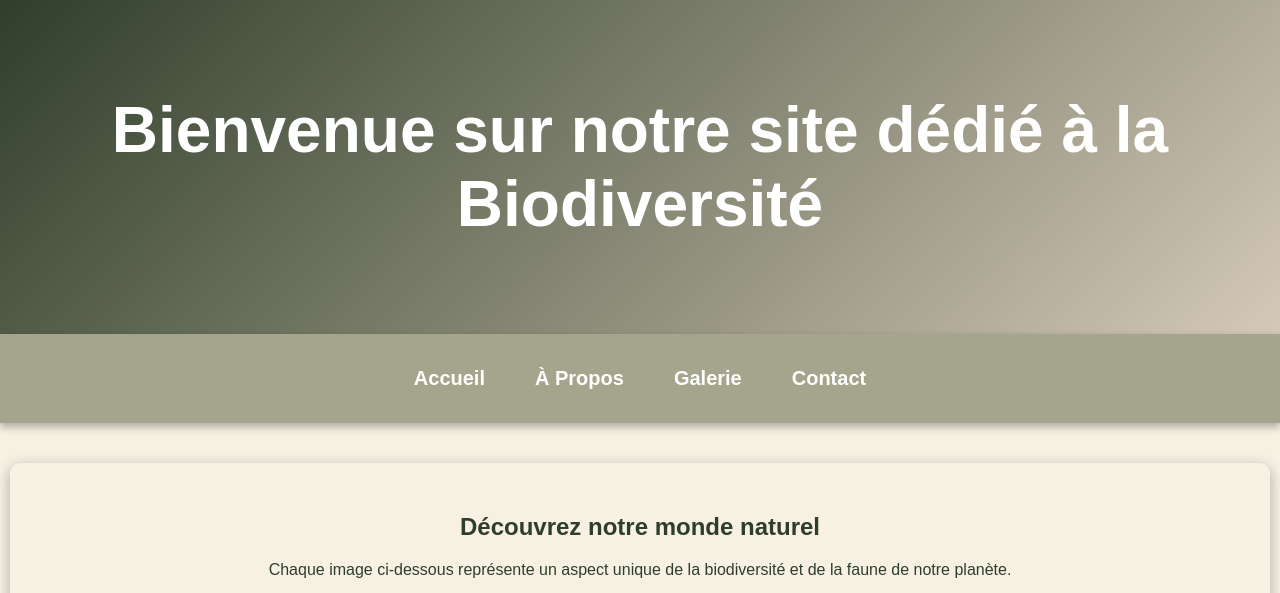
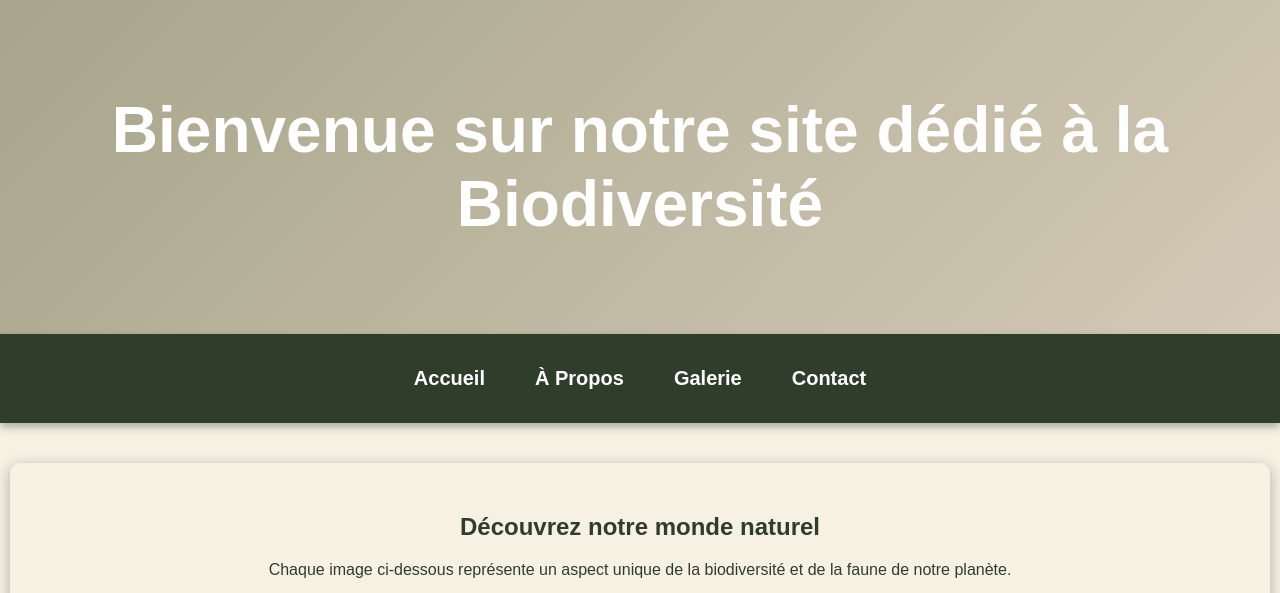
Before and after one commit to winky34000/test, a plain HTML site: page index.html in a window 1280 px wide. Shown: the top 593 px of the page. Drawn offline with Linux system fonts and the light colour scheme.

Commit message:
Update index.html

```diff
--- a/index.html
+++ b/index.html
@@ -14,7 +14,7 @@
             color: #2f3e2b; /* Vert sapin foncé */
         }
         header {
-            background: linear-gradient(135deg, #2f3e2b, #d4c9b6); /* Vert sapin et beige */
+            background: linear-gradient(135deg, #a7a58b, #d4c9b6); /* Vert sapin et beige */
             color: white;
             padding: 50px;
             text-align: center;
@@ -24,7 +24,7 @@
         nav {
             display: flex;
             justify-content: center;
-            background: #a5a58d; /* Vert kaki clair */
+            background: #2f3e2b; /* Vert kaki clair */
             padding: 15px 0;
             box-shadow: 0 4px 8px rgba(0, 0, 0, 0.3);
         }
```
